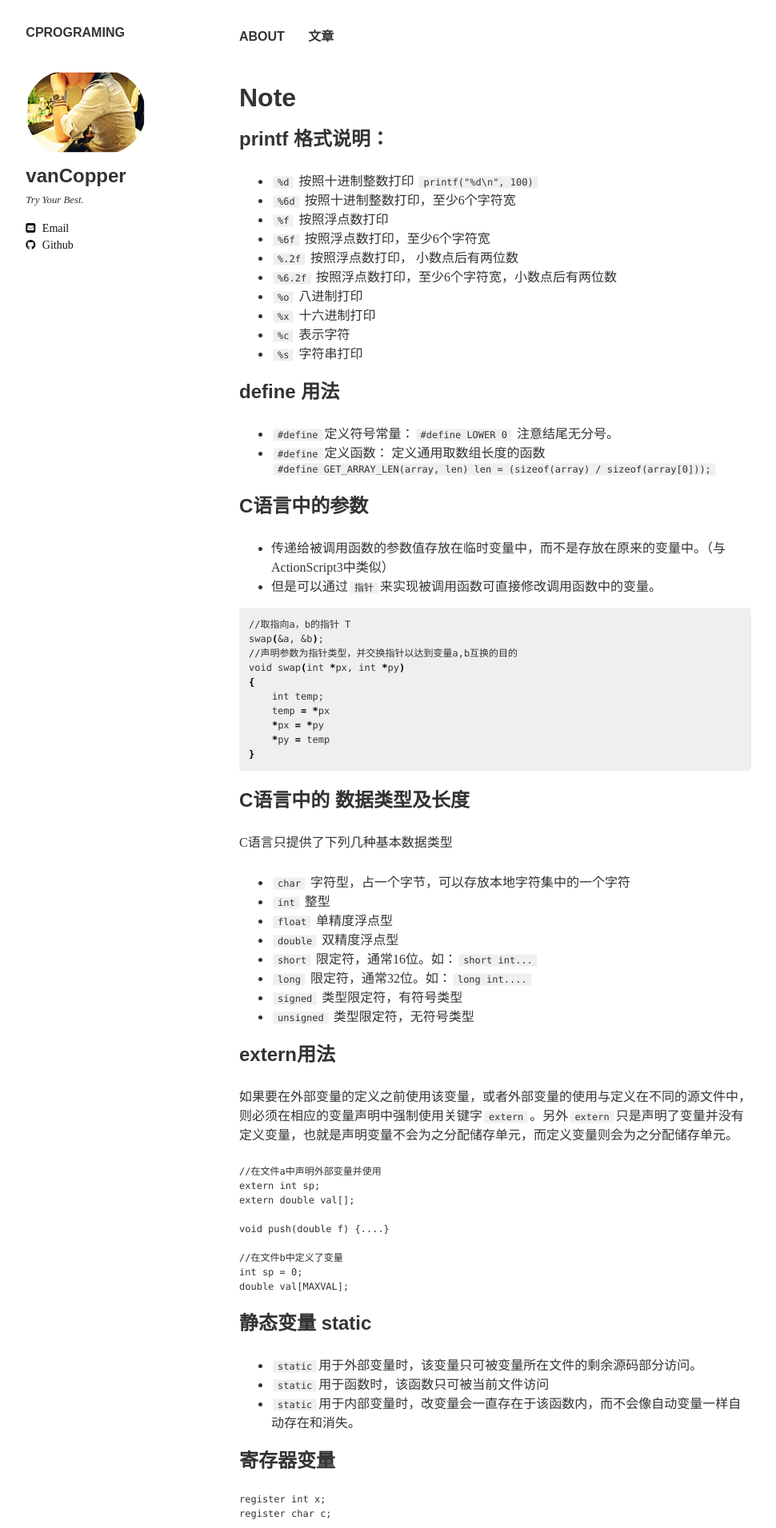
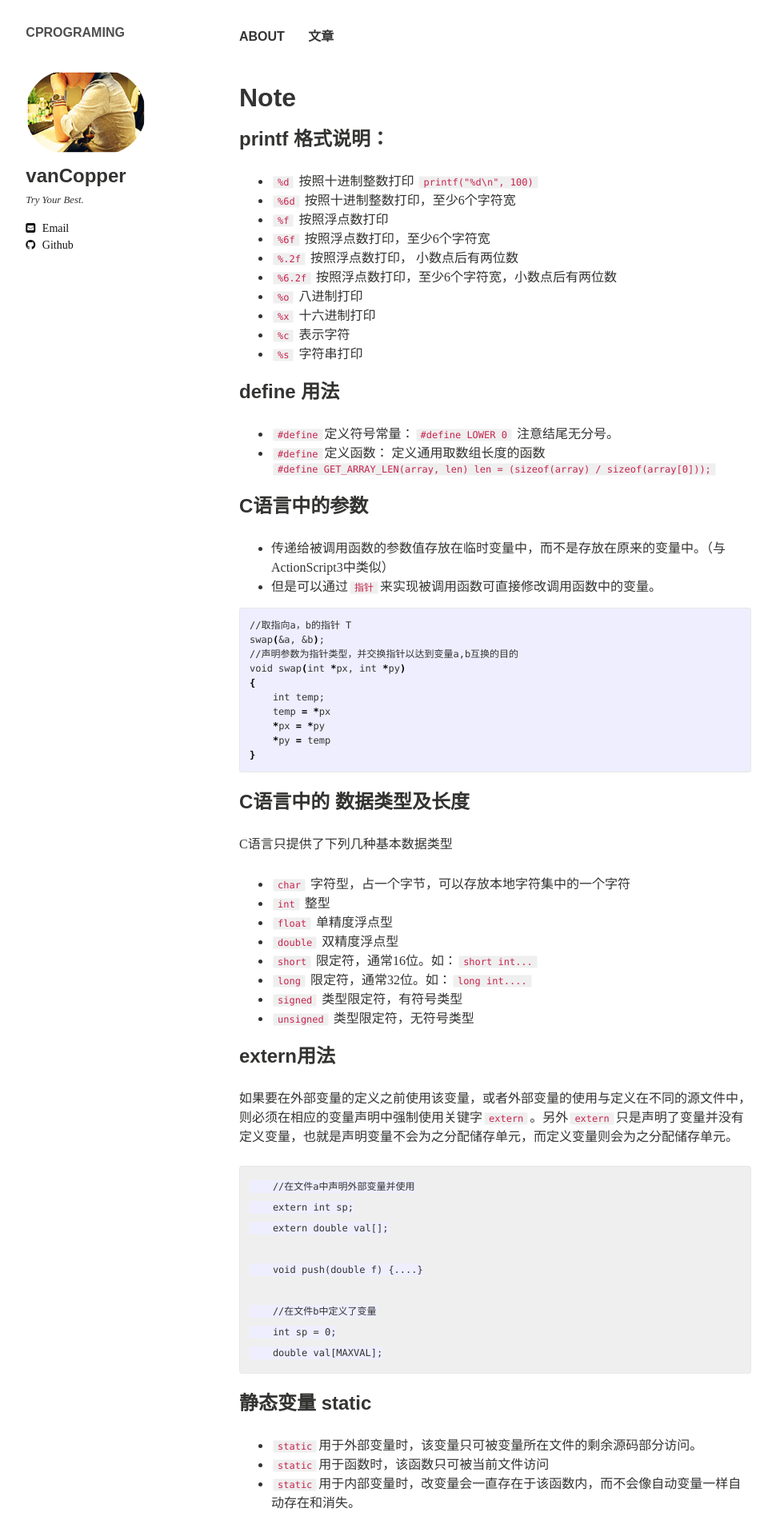
Before and after one commit to vanCopper/CPrograming, a Jekyll site: the page built from _posts/2014-09-04-CNote.md, in a window 1280 px wide. Shown: the top 1911 px of the page at 80% size, without its empty margins (21-991 px from the left). Built offline with Jekyll 4.4.1, drawn with Linux system fonts in a browser that asks for light colours; some of the changed text lies outside the part shown.

Commit message:
修改语法着色

```diff
--- a/_config.yml
+++ b/_config.yml
@@ -2,7 +2,7 @@
 
 title:            CPrograming
 locale:           en_US
-url:          /CPrograming
+url:              ""
 #url:              http://localhost:4000
 
 
@@ -10,8 +10,9 @@ url:          /CPrograming
 
 permalink:   /:categories/:title/
 markdown:    kramdown
-#markdown_ext:  markdown,mkd,mkdn,md
-highlighter: pygments
+markdown_ext:  markdown,mkd,mkdn,md
+#highlighter: pygments
+
 sass:
   sass_dir: _sass
   style: compressed
@@ -21,15 +22,6 @@ gems:
 # maruku:
 #   use_tex:    false
 #   use_divs:   false
-
-kramdown:
-  auto_ids: true
-  footnote_nr: 1
-  entity_output: as_char
-  toc_levels: 1..6
-  use_coderay: true
-  fenced_code_blocks: true
-
 
 # Site owner
 owner:
--- a/_posts/2014-09-04-CNote.md
+++ b/_posts/2014-09-04-CNote.md
@@ -58,17 +58,16 @@ C语言只提供了下列几种基本数据类型
 ###extern用法
 如果要在外部变量的定义之前使用该变量，或者外部变量的使用与定义在不同的源文件中，则必须在相应的变量声明中强制使用关键字`extern`。另外`extern`只是声明了变量并没有定义变量，也就是声明变量不会为之分配储存单元，而定义变量则会为之分配储存单元。
 
-<pre>
-//在文件a中声明外部变量并使用
-extern int sp;
-extern double val[];
 
-void push(double f) {....}
+        //在文件a中声明外部变量并使用
+        extern int sp;
+        extern double val[];
 
-//在文件b中定义了变量
-int sp = 0;
-double val[MAXVAL];
-</pre>
+        void push(double f) {....}
+
+        //在文件b中定义了变量
+        int sp = 0;
+        double val[MAXVAL];
 
 ###静态变量 static
 * `static`用于外部变量时，该变量只可被变量所在文件的剩余源码部分访问。
@@ -77,14 +76,14 @@ double val[MAXVAL];
 
 ###寄存器变量
 
-<pre>
+~~~ c
 register int x;
 register char c;
 
 f(register unsigned m)
 {
 }
-</pre>
+~~~
 
 `register`声明告诉编译器，它所声明的变量在程序中使用频率较高。其思想就是，将`register`变量放在机器的寄存器中，这样可以使程序更小，执行速度更快，但编译器可以忽略此选项。
 `register`只适用与自动变量和函数的形式参数，如上面的代码所示。
--- a/_sass/typography.scss
+++ b/_sass/typography.scss
@@ -136,6 +136,7 @@ li {
 		padding: 0 5px;
 		border: 1px solid lighten($black, 90);
 		background-color: #efefef;
+		color: #C7254E;
 		@include rounded(3px);
 	}
 }
--- a/assets/css/main.scss
+++ b/assets/css/main.scss
@@ -10,6 +10,26 @@ sitemap: false
  *  Twitter: http://twitter.com/mmistakes
  *
 */
+/**
+ * Code formatting
+ */
+pre,
+code {
+  font-size: 15px;
+  border: 1px solid #e8e8e8;
+  border-radius: 3px;
+  background-color: #eef; }
+
+code {
+  padding: 1px 5px;}
+
+pre {
+  padding: 8px 12px;
+  overflow-x: scroll; }
+  pre > code {
+    border: 0;
+    padding-right: 0;
+    padding-left: 0; }
 
 // Partials
 @import "variables";
```
